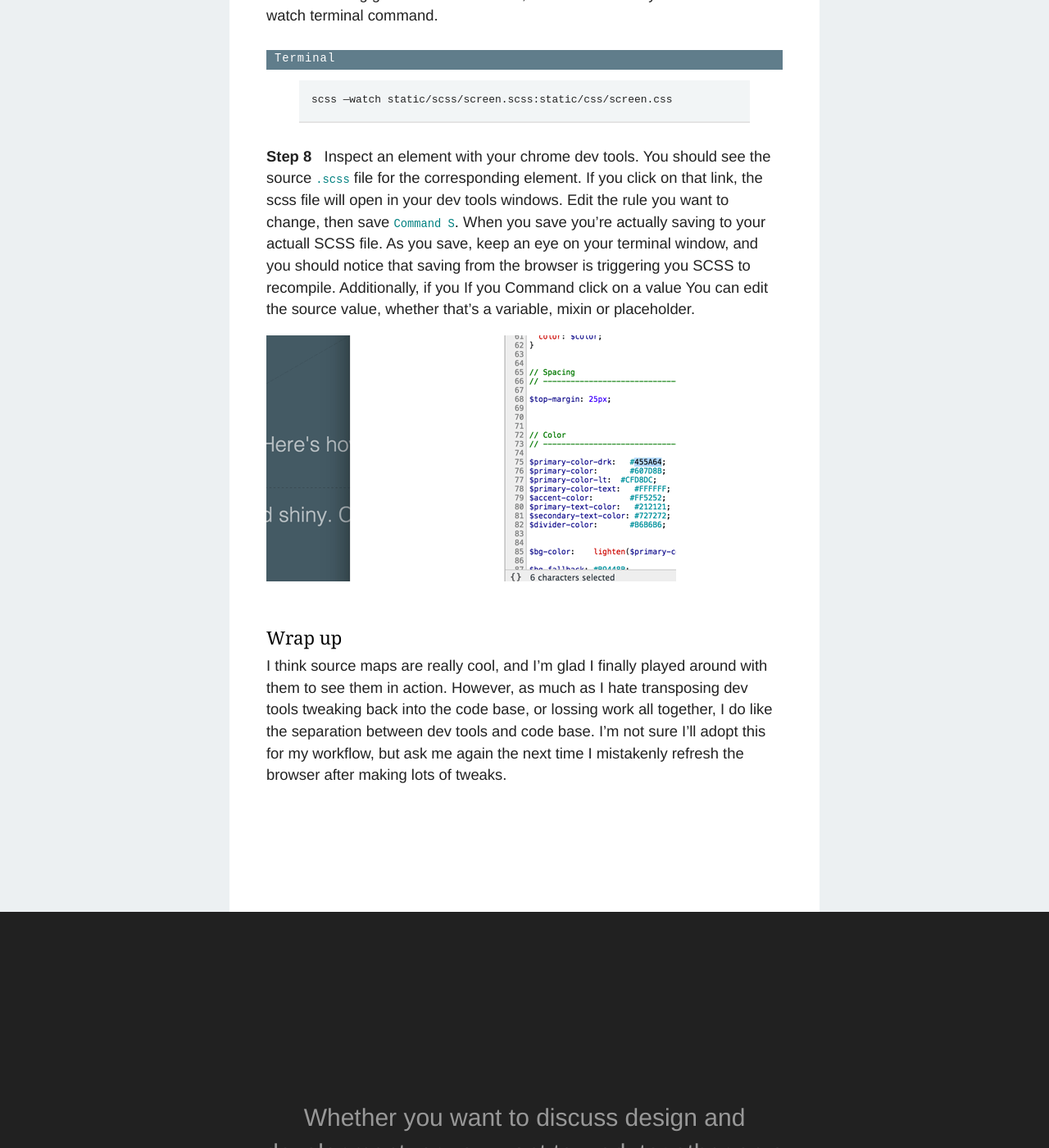
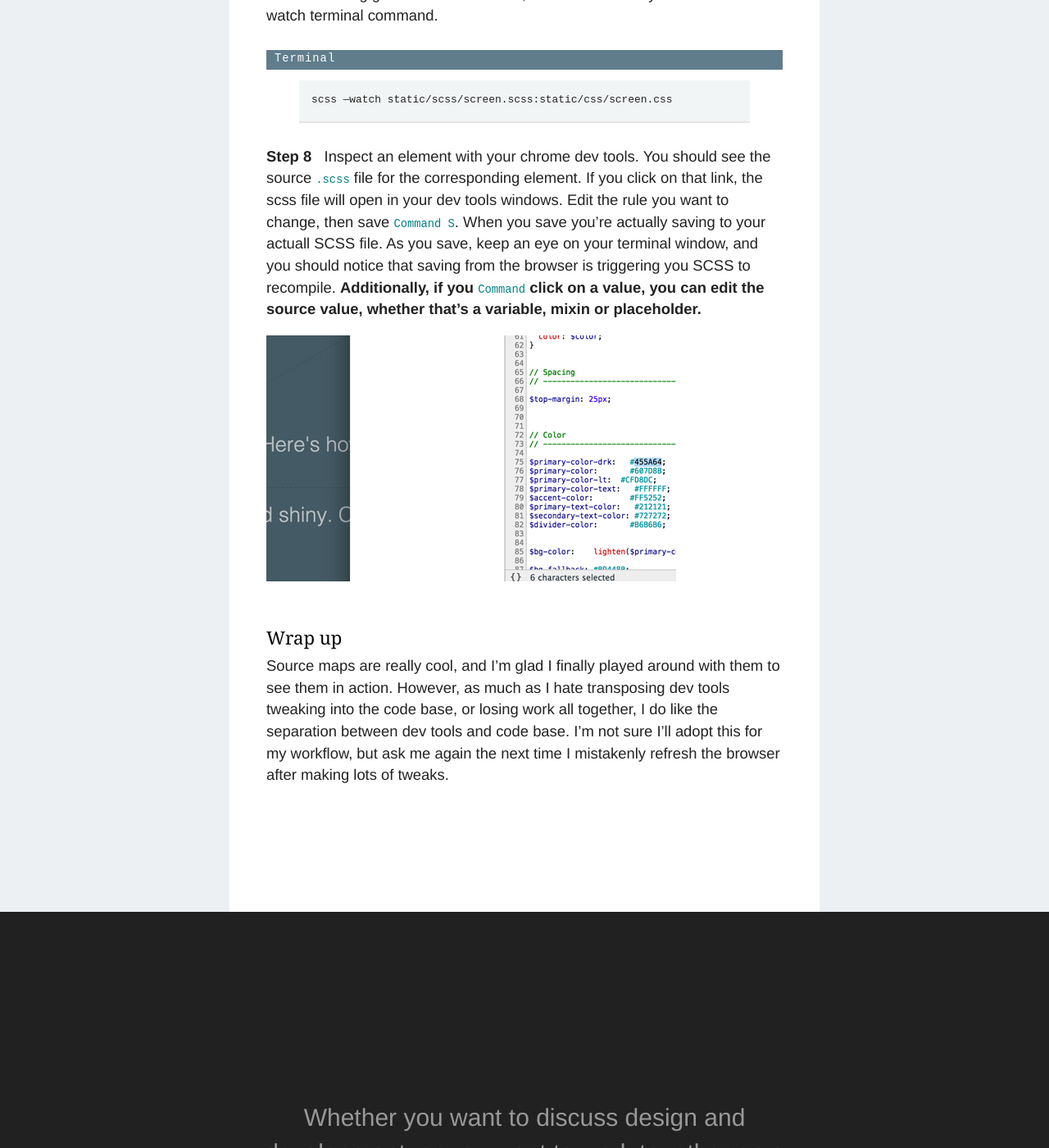
Before and after one commit to gcstaublin/gcstaublin.github.io, a Jekyll site: the page built from _posts/2015-03-10-using-css-source-maps.md, in a window 1280 px wide and 1400 px high, scrolled down 3362 px. Shown: the whole window at 82% size. Built offline with Jekyll 4.4.1, drawn with Linux system fonts in a browser that asks for light colours; nearby versions of some CDN libraries; comment, search, counter and statistics services are not loaded.

Commit message:
Made edit to source maps post

```diff
--- a/_posts/2015-03-10-using-css-source-maps.md
+++ b/_posts/2015-03-10-using-css-source-maps.md
@@ -60,7 +60,7 @@ scss —watch static/scss/screen.scss:static/css/screen.css
 </div>
 
 **Step 8** &nbsp;
-Inspect an element with your chrome dev tools. You should see the source `.scss` file for the corresponding element. If you click on that link, the scss file will open in your dev tools windows. Edit the rule you want to change, then save `Command S`. When you save you're actually saving to your actuall SCSS file. As you save, keep an eye on your terminal window, and you should notice that saving from the browser is triggering you SCSS to recompile. Additionally, if you If you Command click on a value You can edit the source value, whether that's a variable, mixin or placeholder.
+Inspect an element with your chrome dev tools. You should see the source `.scss` file for the corresponding element. If you click on that link, the scss file will open in your dev tools windows. Edit the rule you want to change, then save `Command S`. When you save you're actually saving to your actuall SCSS file. As you save, keep an eye on your terminal window, and you should notice that saving from the browser is triggering you SCSS to recompile. **Additionally, if you `Command` click on a value, you can edit the source value, whether that's a variable, mixin or placeholder.**
 
 ![](/static/img/posts/2015_03/edit_original.gif)
 
@@ -68,4 +68,4 @@ Inspect an element with your chrome dev tools. You should see the source `.scss`
 
 ## Wrap up
 
-I think source maps are really cool, and I'm glad I finally played around with them to see them in action. However, as much as I hate transposing dev tools tweaking back into the code base, or lossing work all together, I do like the separation between dev tools and code base. I'm not sure I'll adopt this for my workflow, but ask me again the next time I mistakenly refresh the browser after making lots of tweaks.
+Source maps are really cool, and I'm glad I finally played around with them to see them in action. However, as much as I hate transposing dev tools tweaking into the code base, or losing work all together, I do like the separation between dev tools and code base. I'm not sure I'll adopt this for my workflow, but ask me again the next time I mistakenly refresh the browser after making lots of tweaks.
```
